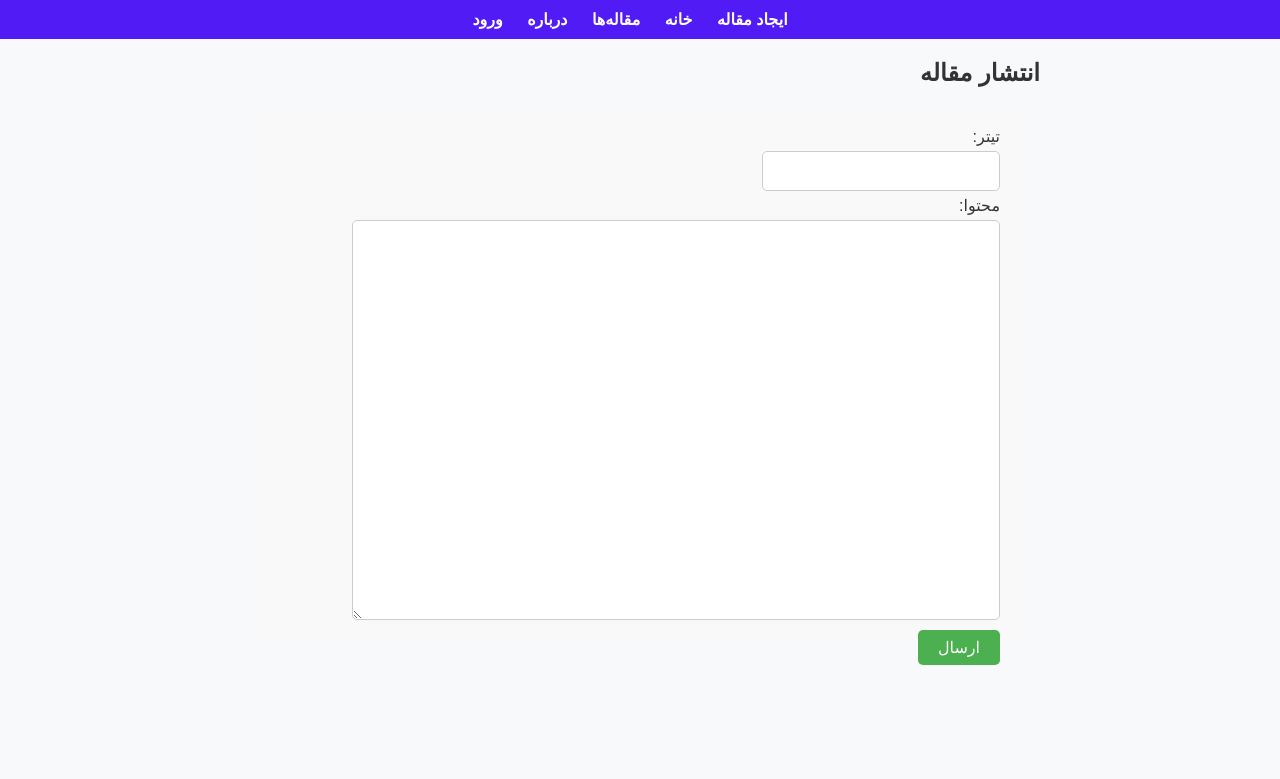
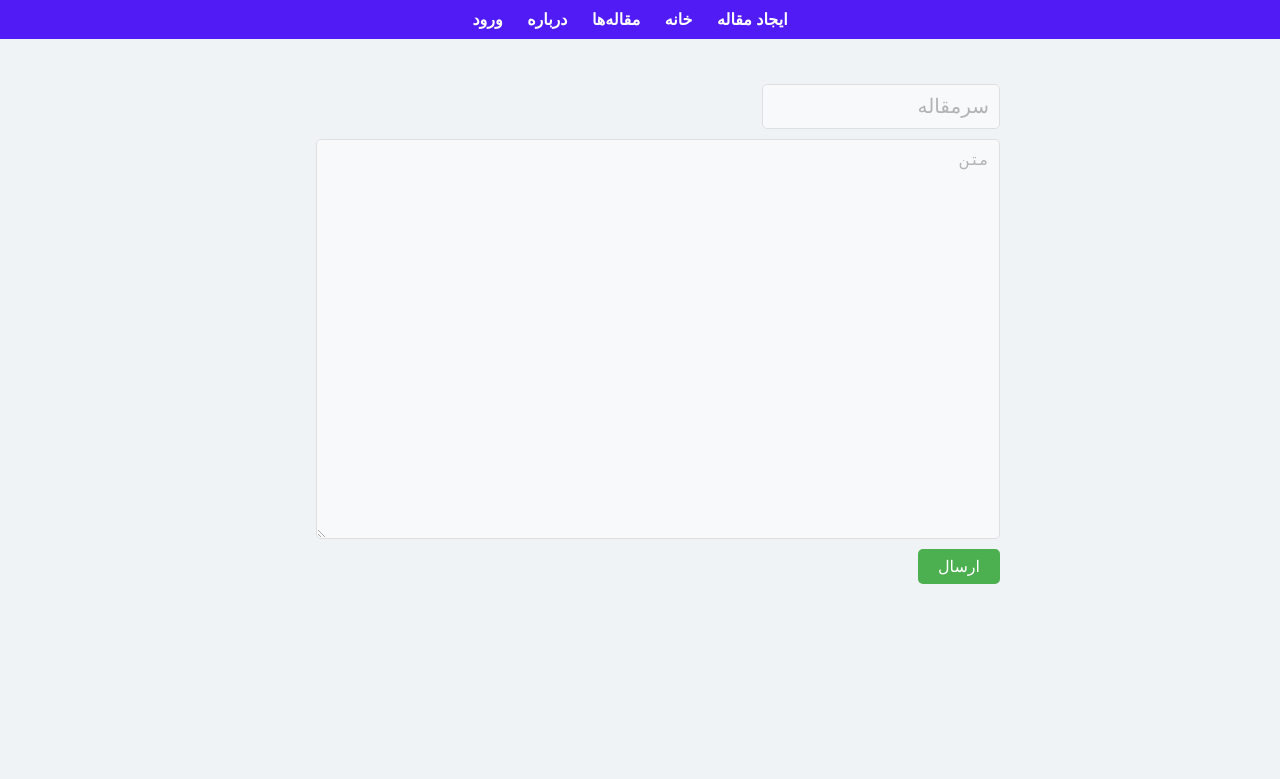
Before and after one commit to ghadirli/ensha, a Django app: page /accounts/create/ in a window 1280 px wide. Shown: the top 779 px of the page. Run offline with Django 5.2, Linux system fonts and the light colour scheme; the visitor is signed in with stand-in values (Sample User, id 1).

Commit message:
changed the create article page

```diff
--- a/accounts/templates/create_article.html
+++ b/accounts/templates/create_article.html
@@ -14,14 +14,14 @@
         <link rel="stylesheet" href="{% static 'create_post.css' %}">
     </head>
     <body>
-        <h2>انتشار مقاله</h2>
+<!--        <h2>انتشار مقاله</h2>-->
         <form method="post" class="styled-form">
             {% csrf_token %}
-            <label for="title">تیتر:</label><br>
-            <input type="text" id="title" name="title" class="input-field"><br>
+<!--            <label for="title">تیتر:</label><br>-->
+            <input type="text" id="title" placeholder="سرمقاله" name="title" class="input-field"><br>
 
-            <label for="content">محتوا:</label><br>
-            <textarea id="content" name="content" rows="5" class="textarea-field"></textarea><br>
+<!--            <label for="content">محتوا:</label><br>-->
+            <textarea id="content" name="content" placeholder="متن" rows="5" class="textarea-field"></textarea><br>
 
             <input type="submit" value="ارسال" class="submit-button">
         </form>
--- a/articles/views.py
+++ b/articles/views.py
@@ -5,7 +5,7 @@ from .models import Article
 
 
 def article_list(request):
-    articles = Article.objects.all()
+    articles = Article.objects.order_by('-created_at')
     return render(request, 'article_list.html', {'articles': articles})
 
 
--- a/static/base.css
+++ b/static/base.css
@@ -3,7 +3,7 @@ body {
     font-family: Arial, sans-serif;
     margin: 0;
     padding: 0;
-    background-color: #f8f9fa;
+    background-color: #F0F3F6;
     color: #333;
 }
 
--- a/static/create_post.css
+++ b/static/create_post.css
@@ -4,7 +4,6 @@
     margin: 20px; /* Added margin for space around the form */
     padding: 20px;
     border-radius: 5px;
-    background-color: #f9f9f9;
 }
 
 /* Style for input fields */
@@ -14,8 +13,9 @@
     margin: 5px 0;
     border-radius: 5px;
     box-sizing: border-box;
-    font-size: 16px;
-    border: 1px solid #ccc; /* Added a thin border around input fields */
+    font-size: 20px;
+    border: 0.1px solid #ccc; /* Added a thin border around input fields */
+    opacity: 0.5;
 }
 
 .textarea-field {
@@ -25,6 +25,7 @@
     box-sizing: border-box;
     font-size: 16px;
     border: 1px solid #ccc; /* Added a thin border around input fields */
+    opacity: 0.5;
 }
 
 /* Style for submit button */
@@ -47,8 +48,9 @@
 }
 
 textarea {
-    width: 90%; /* Width is 90% of its parent */
+    width: 95%; /* Width is 90% of its parent */
     height: 50%; /* Height is 90% of its parent */
     resize: vertical; /* Allows vertical resizing */
     box-sizing: border-box; /* Include padding and border in the width and height */
+    opacity: 0.5;
   }
```
Also changed, not shown: static/article_list.css (+9 -0 lines).
